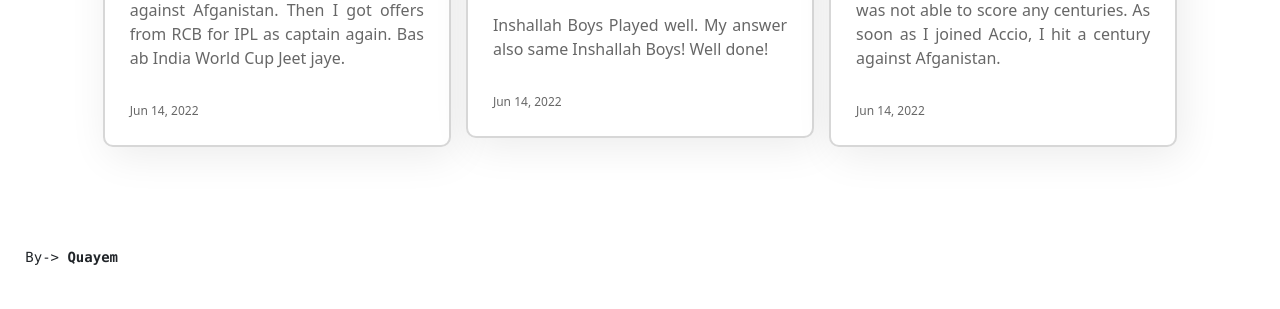
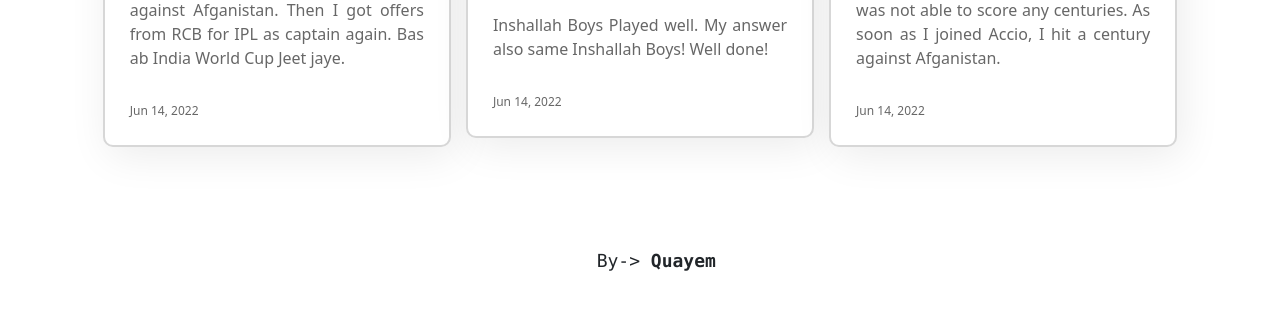
Before and after one commit to QUAYEMX1/Acciojob_landing, a plain HTML site: page index.html in a window 1280 px wide. Shown: the part 2773-3082 px from the top of the page. Drawn offline with nearby package versions, Linux system fonts and the light colour scheme; a web font is replaced by a local one.

Commit message:
Update style.css

```diff
--- a/style.css
+++ b/style.css
@@ -552,7 +552,7 @@ nav ul > li {
     text-align: center !important;
   }
 }
-.manas{
+.Quayem{
   text-align: center;
   font-size: large;
 }
```
